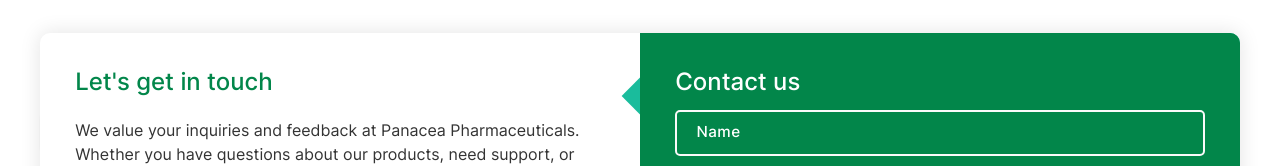
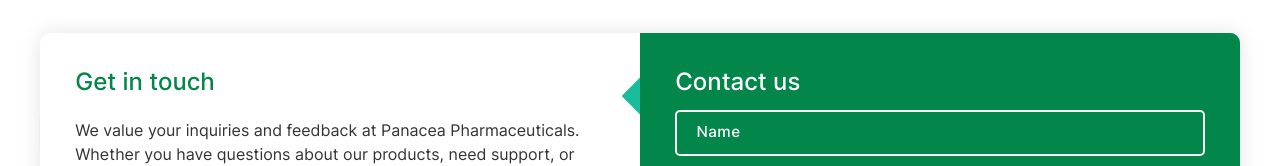
Before and after one commit to Softnage/panacea-website, a plain HTML site: page contact.html in a window 1280 px wide. Shown: the part 609-775 px from the top of the page. Drawn offline with nearby package versions, Linux system fonts and the light colour scheme.

Commit message:
Contact page

```diff
--- a/contact.html
+++ b/contact.html
@@ -269,7 +269,7 @@
       <div class="container1">
         <div class="form1">
           <div class="contact-info1">
-            <h3 class="title1">Let's get in touch</h3>
+            <h3 class="title1"> Get in touch</h3>
             <p class="text1">
               We value your inquiries and feedback at Panacea Pharmaceuticals. Whether you have questions about our products, need support, or wish to collaborate, our team is here to assist you. Please reach out to us through the following channels:
             </p>
```
